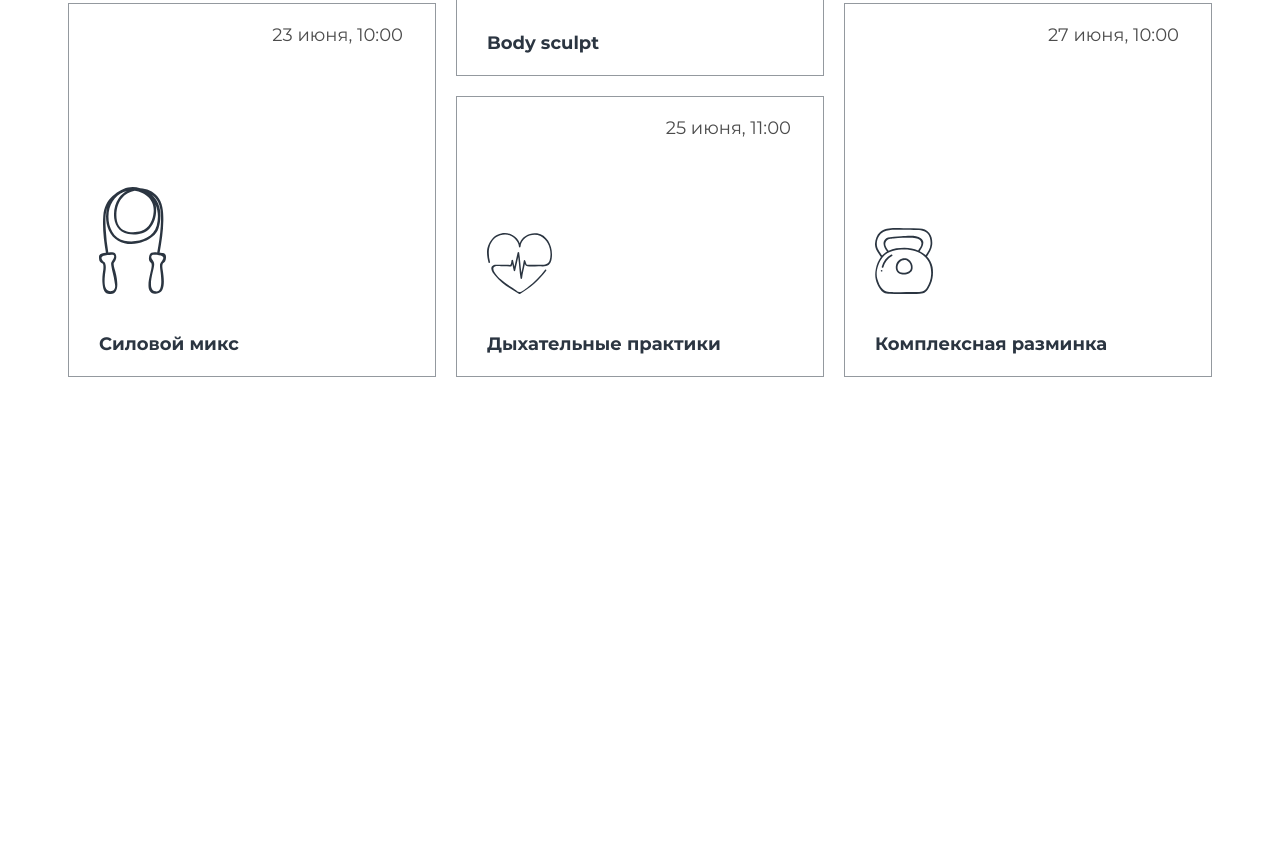
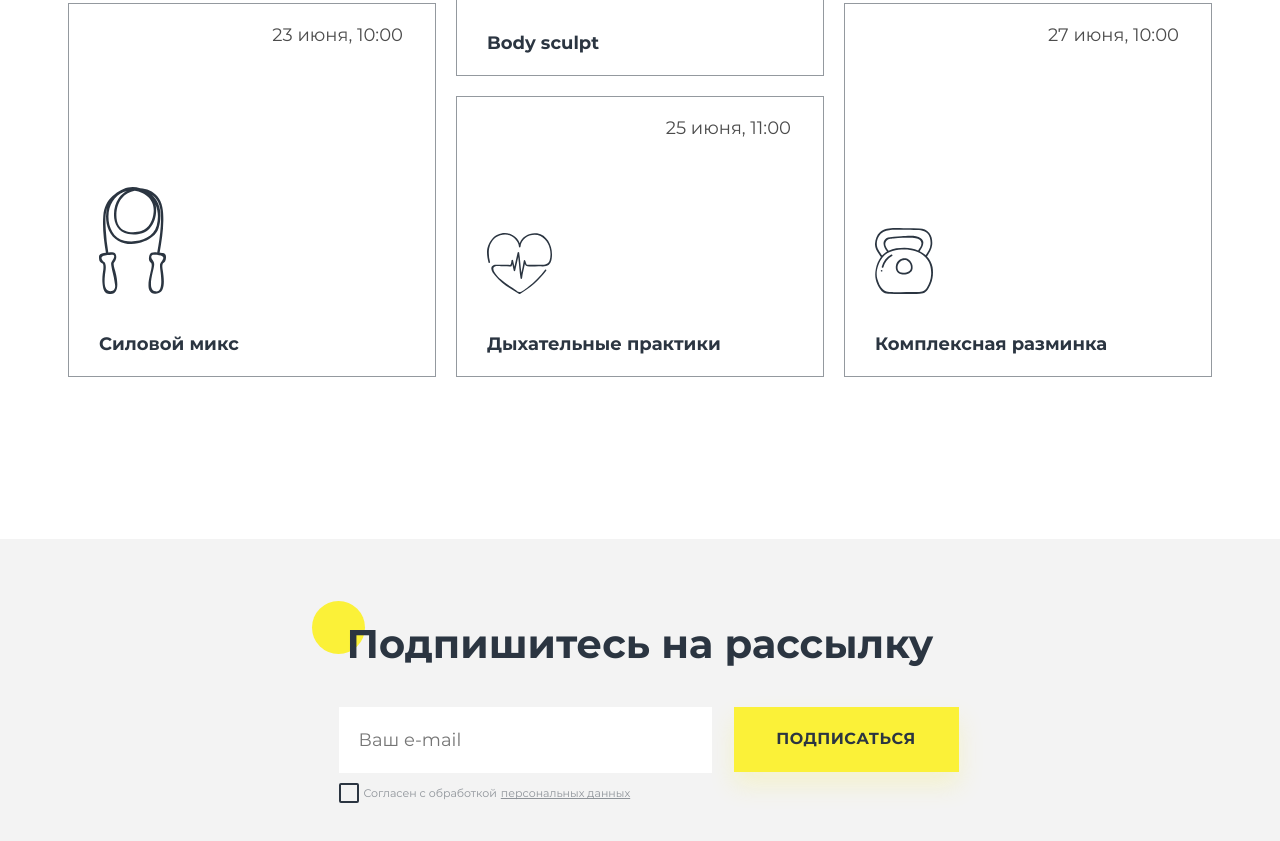
Before and after one commit to illiabutsenko/FrontendBlok-Module02-Sport, a plain HTML site: page index.html in a window 1280 px wide. Shown: the part 1582-2423 px from the top of the page. Before the commit the page ends 1959 px from the top, so only its background shows below. Drawn offline with Linux system fonts and the light colour scheme.

Commit message:
add subscribe form

```diff
--- a/index.html
+++ b/index.html
@@ -91,7 +91,26 @@
         </div>
       </div>
     </main>
-    <section class="subscribe"></section>
+    <section class="subscribe">
+      <div class="container">
+        <h1 class="subscribe-title">Подпишитесь на рассылку</h1>
+        <form action="" class="form">
+          <div class="subscribe-input">
+            <input
+              type="email"
+              placeholder="Ваш e-mail"
+              class="subscribe-email"
+            />
+            <div class="agreement">
+              <input type="checkbox" id="01" class="checkbox" />
+              <label for="01" class="label">Согласен с обработкой</label>
+              <a href="#" target="_blank" class="link">персональных данных</a>
+            </div>
+          </div>
+          <button type="submit" class="subscribe-btn">Подписаться</button>
+        </form>
+      </div>
+    </section>
     <section class="about"></section>
     <footer class="footer"></footer>
     <script src="scripts/script.js"></script>
--- a/styles/main.css
+++ b/styles/main.css
@@ -90,7 +90,6 @@ a {
   font-size: 16px;
   line-height: 150%;
   color: var(--dark);
-  position: relative;
   margin-right: 2px;
 }
 
@@ -313,6 +312,205 @@ a {
   border: 1px solid transparent;
 }
 
+/* Form */
+
+.subscribe {
+  background-color: var(--light);
+  height: 348px;
+  margin-top: 162px;
+  border: 1px solid transparent;
+}
+
+.form {
+  display: flex;
+  max-width: 620px;
+  margin: 0 auto;
+  margin-top: 40px;
+  padding-left: 17px;
+  gap: 20px;
+}
+
+.subscribe-title {
+  display: block;
+  max-width: 587px;
+  margin: 0 auto;
+  margin-top: 81px;
+  margin-bottom: 0;
+  position: relative;
+  font-family: Montserrat Bold;
+  font-weight: 700;
+  font-size: 40px;
+  color: var(--dark);
+  z-index: 0;
+}
+
+.subscribe-title::before {
+  content: '';
+  left: -35px;
+  top: -20px;
+  position: absolute;
+  background-color: var(--accent);
+  width: 53px;
+  height: 53px;
+  border-radius: 100%;
+  z-index: -1;
+}
+
+.subscribe-input {
+  flex-basis: calc(100% - 225px - 20px);
+}
+
+.subscribe-email {
+  font-family: Montserrat Regular;
+  font-weight: 400;
+  font-size: 18px;
+  line-height: 150%;
+  color: var(--dark);
+  padding-left: 20px;
+  width: 351px;
+  height: 64px;
+  border: none;
+  outline: none;
+}
+
+.subscribe-email:focus {
+  border: 1px solid var(--accent);
+}
+
+.subscribe-email:invalid:focus {
+  border: 1px solid #AE0303;
+}
+
+.subscribe-btn {
+  flex-basis: 225px;
+  height: 65px;
+  box-shadow: 0 13px 24px 0 rgba(251, 241, 56, 0.2);
+  background: var(--accent);
+  border: none;
+  font-family: Montserrat Bold;
+  font-weight: 700;
+  font-size: 16px;
+  line-height: 150%;
+  letter-spacing: 0.03em;
+  text-transform: uppercase;
+  text-align: center;
+  color: var(--dark);
+  transition:  var(--tr);
+}
+
+.subscribe-btn:hover {
+  box-shadow: 0 13px 24px 0 rgba(43, 53, 65, 0.2);
+  background: var(--dark);
+  color: var(--accent);
+}
+
+.agreement {
+  margin-top: 10px;
+  display: block;
+}
+
+.checkbox:checked,
+.checkbox:not(:checked){
+   position: absolute;
+   left:-9999px;
+}
+
+.checkbox:checked + label,
+.checkbox:not(:checked) + label{
+   position: relative;
+   padding-left: 25px;
+   cursor:pointer;
+}
+
+/* Стили для псевдоэлемента before с фоном и обводкой, когда пункт активен */
+.checkbox:checked + label::before{
+   content:'';
+   position: absolute;
+   width: 16px;
+   height: 16px;
+   left:0;
+   top:calc(50% - 10px);
+   background-color: #2B3541;
+   border-radius: 2px;
+   border: 2px solid #2B3541;
+}
+
+/* Стили для псевдоэлемента after с изображением, когда пункт активен */
+.checkbox:checked + label::after{
+   content:'';
+   position: absolute;
+   width: 12px;
+   height: 12px;
+   transition: all .2s ease;
+   opacity: 1;
+   left: 4px;
+   top: calc(50% - 6px);
+   background-size: cover;
+   background-repeat: no-repeat;
+   background-image: url(../icons/check_box.svg);
+}
+
+/* Стили для псевдоэлемента before с фоном и обводкой, когда пункт НЕ активен */
+.checkbox:not(:checked) + label::before{
+   content:'';
+   position: absolute;
+   width: 16px;
+   height: 16px;
+   left:0;
+   top:calc(50% - 10px);
+   background-color: transparent;
+   border-radius: 2px;
+   border: 2px solid #2B3541;
+}
+
+/* Стили для псевдоэлемента after с изображением, когда пункт НЕ активен */
+.checkbox:not(:checked) + label::after{
+   content:'';
+   position: absolute;
+   width: 12px;
+   height: 12px;
+   transition: all .2s ease;
+   opacity: 0;
+   left: 4px;
+   top: calc(50% - 6px);
+   background-position: 0 -12px;
+   background-color: transparent;
+   background-repeat: no-repeat;
+   background-size: cover;
+   background-image: url(../icons/check\ box\ empty.svg);
+}
+
+.radio:checked + label::before{
+   border-radius: 100%;
+}
+
+.checkbox {
+  opacity: 1;
+  width: 100px;
+}
+
+.label {
+  font-family: Montserrat Regular;
+  font-weight: 400;
+  font-size: 11px;
+  line-height: 150%;
+  color: rgba(43, 53, 65, .5);
+}
+
+.link {
+  text-decoration: underline;
+  text-decoration-skip-ink: none;
+  font-family: Montserrat Regular;
+  font-weight: 400;
+  font-size: 11px;
+  line-height: 150%;
+  color: var(--dark);
+  opacity: 0.5;
+}
+
+.link:hover {
+  opacity: 1;
+}
 
 @media (max-width: 768px) {
   .menu-schedule {
```
